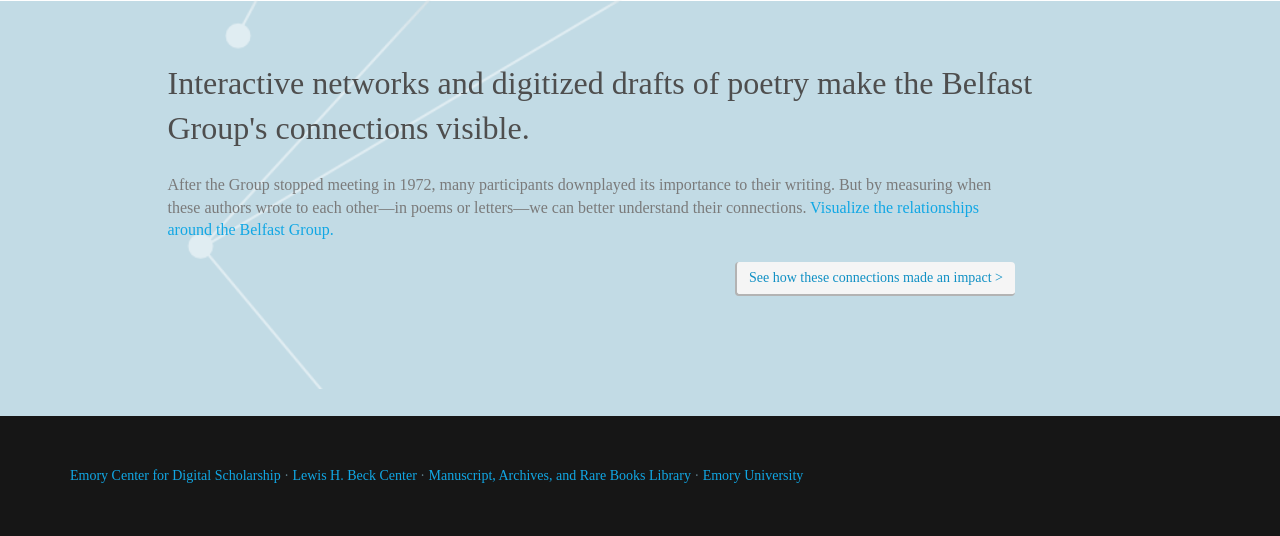
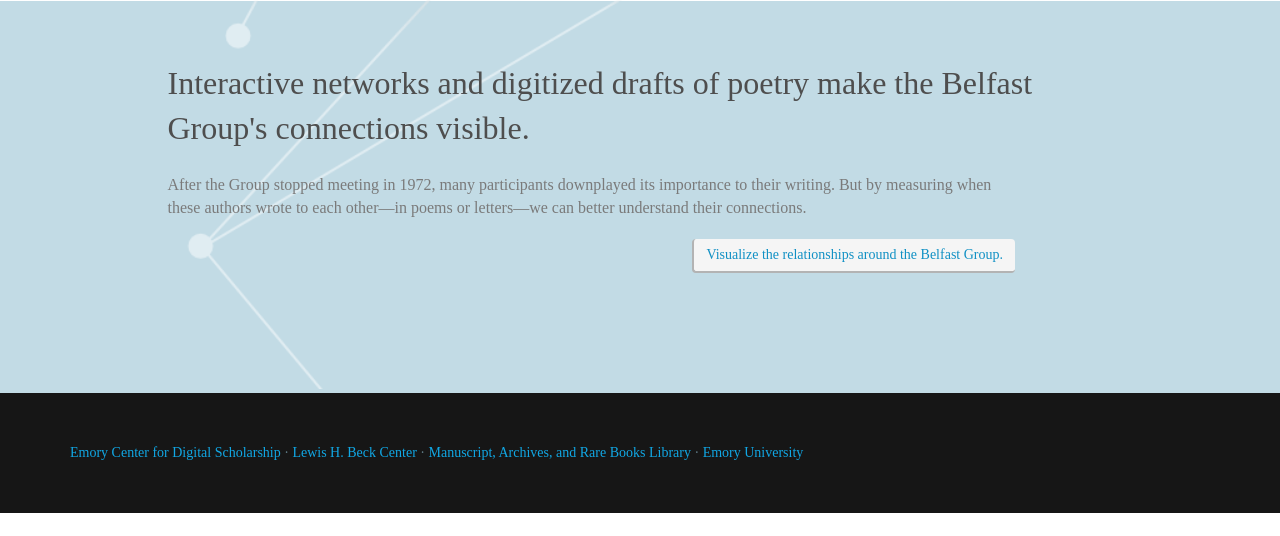
Before and after one commit to ecds/belfast-group-site, a Django app: template belfast/pages/templates/pages/site_index.html in a window 1280 px wide. Shown: the part 530-1066 px from the top of the page. After the commit the page ends 1043 px from the top, so only its background shows below. Run offline with Django 3.2, Linux system fonts and the light colour scheme; the template is opened without the code that fills it: most values are stand-ins (such as "Sample title", 1, 10 or a date in 2020); form fields are guessed from the names that the template uses; some libraries are stand-ins or nearby versions.

Commit message:
Update site_index.html
Updated button text to be in correct element.

```diff
--- a/belfast/pages/templates/pages/site_index.html
+++ b/belfast/pages/templates/pages/site_index.html
@@ -32,8 +32,8 @@
           </h2>
         </header>
         <div class="content col-xs-12 col-sm-9 col-sm-offset-1">
-          <p class="lead">After the Group stopped meeting in 1972, many participants downplayed its importance to their writing. But by measuring when these authors wrote to each other&#8212;in poems or letters&#8212;we can better understand their connections. <a href="#">Visualize the relationships around the Belfast Group.</a></p>
-          <button type="button" class="btn btn-primary pull-right">See how these connections made an impact ></button>
+          <p class="lead">After the Group stopped meeting in 1972, many participants downplayed its importance to their writing. But by measuring when these authors wrote to each other&#8212;in poems or letters&#8212;we can better understand their connections.</p>
+          <button type="button" class="btn btn-primary pull-right">Visualize the relationships around the Belfast Group.</button>
         </div>
       </div>
     </div><!-- /container -->
```
